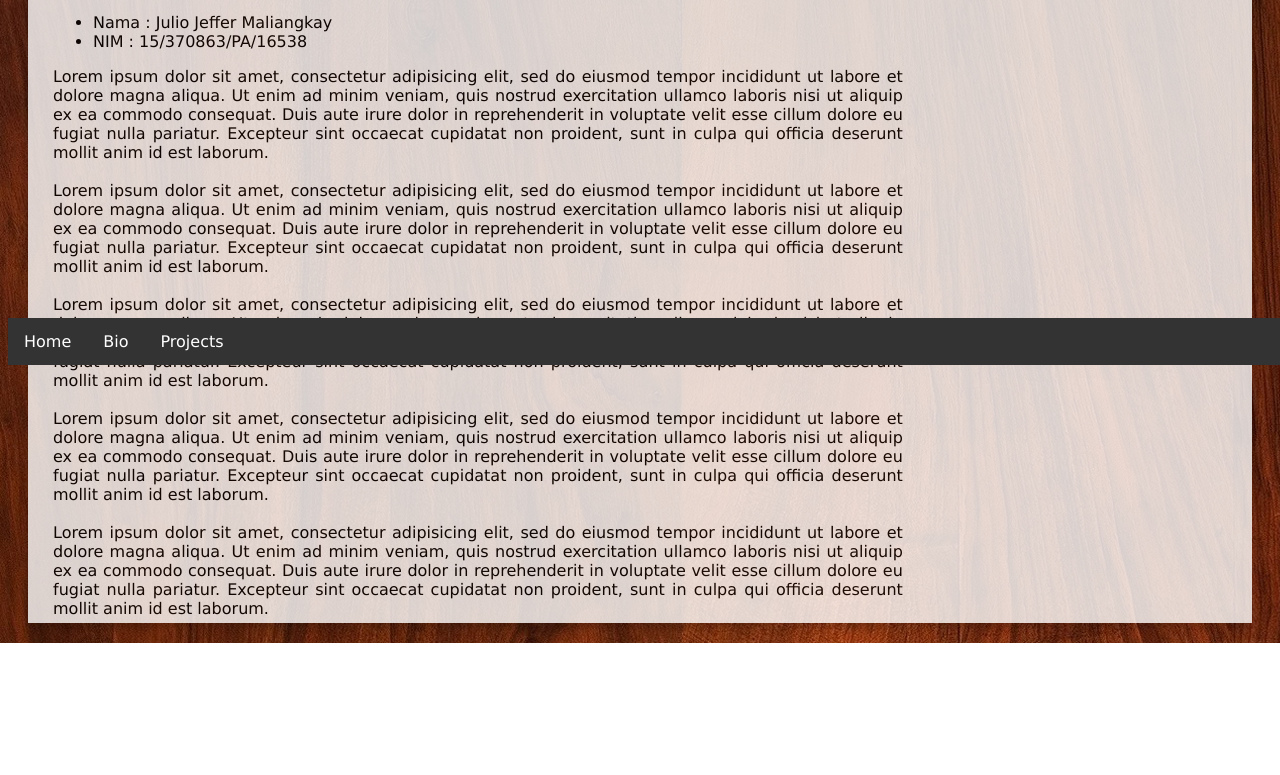
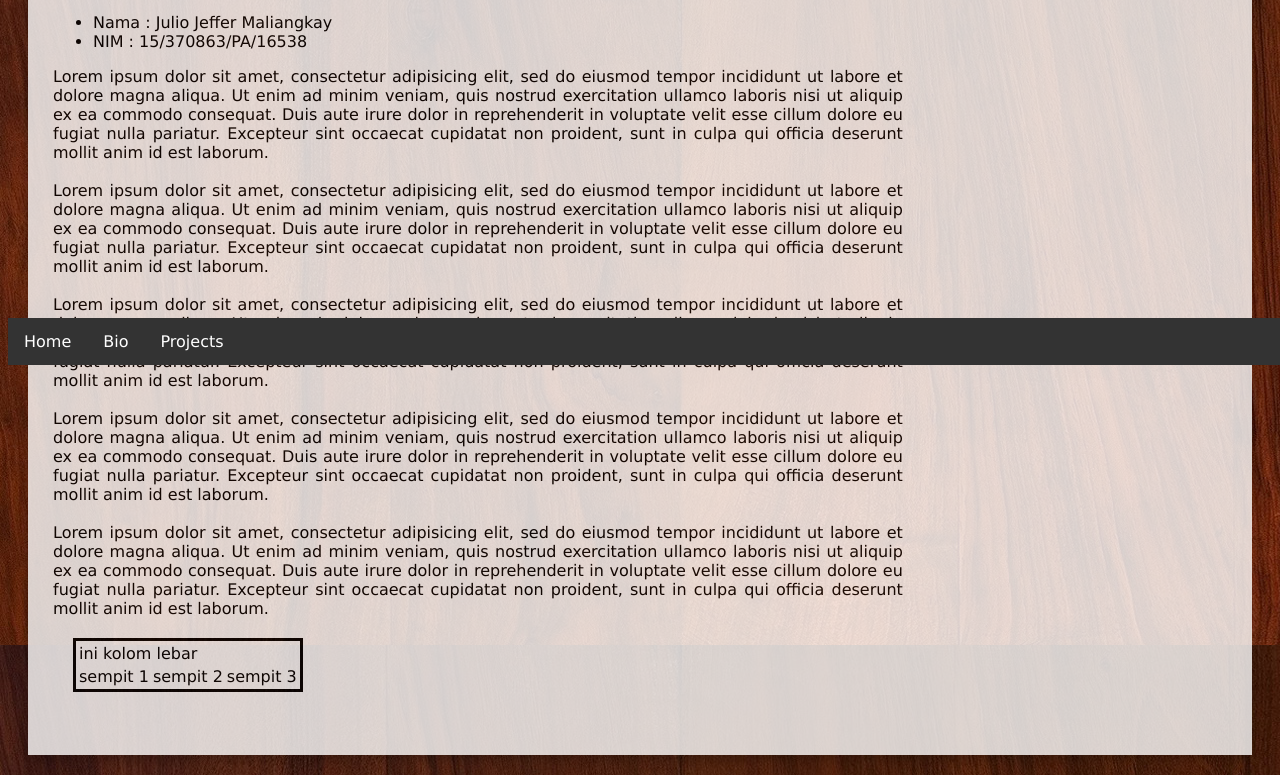
Before and after one commit to jyrex/jyrex.github.io, a plain HTML site: page index.html in a window 1280 px wide. Shown: the part 435-1210 px from the top of the page. Before the commit the page ends 1078 px from the top, so only its background shows below. Drawn offline with Linux system fonts and the light colour scheme.

Commit message:
add_table

```diff
--- a/index.html
+++ b/index.html
@@ -61,6 +61,17 @@
 			consequat. Duis aute irure dolor in reprehenderit in voluptate velit esse
 			cillum dolore eu fugiat nulla pariatur. Excepteur sint occaecat cupidatat non
 			proident, sunt in culpa qui officia deserunt mollit anim id est laborum.
+			<table class="one">
+				<tr>
+					<td colspan="3">ini kolom lebar</td>
+				</tr>
+				<tr>
+					<td>sempit 1</td>
+					<td>sempit 2</td>
+					<td>sempit 3</td>
+				</tr>
+			</table>
+			<br><br>
 		</div>
 		<div class="navi">
 			Posts :<br>
--- a/styles.css
+++ b/styles.css
@@ -47,3 +47,8 @@ img {
 	display: block;
 	margin: auto;
 }
+
+table.one {
+	margin: 20px;
+	border: solid;
+}
```
